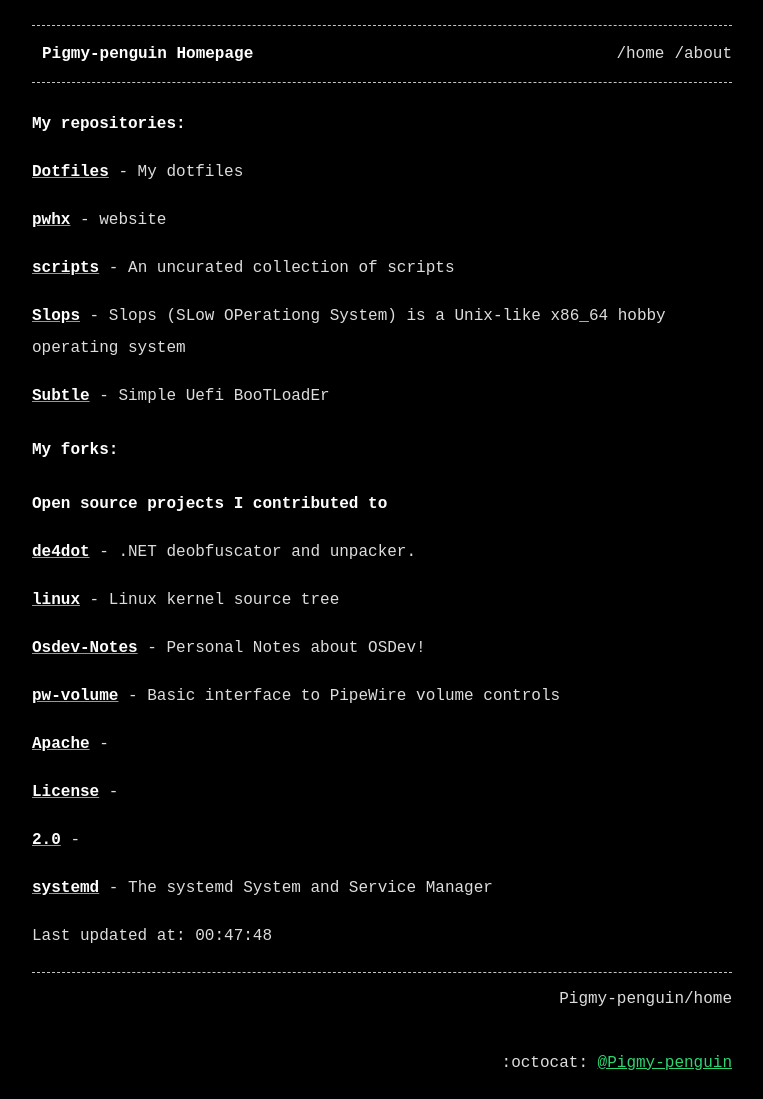
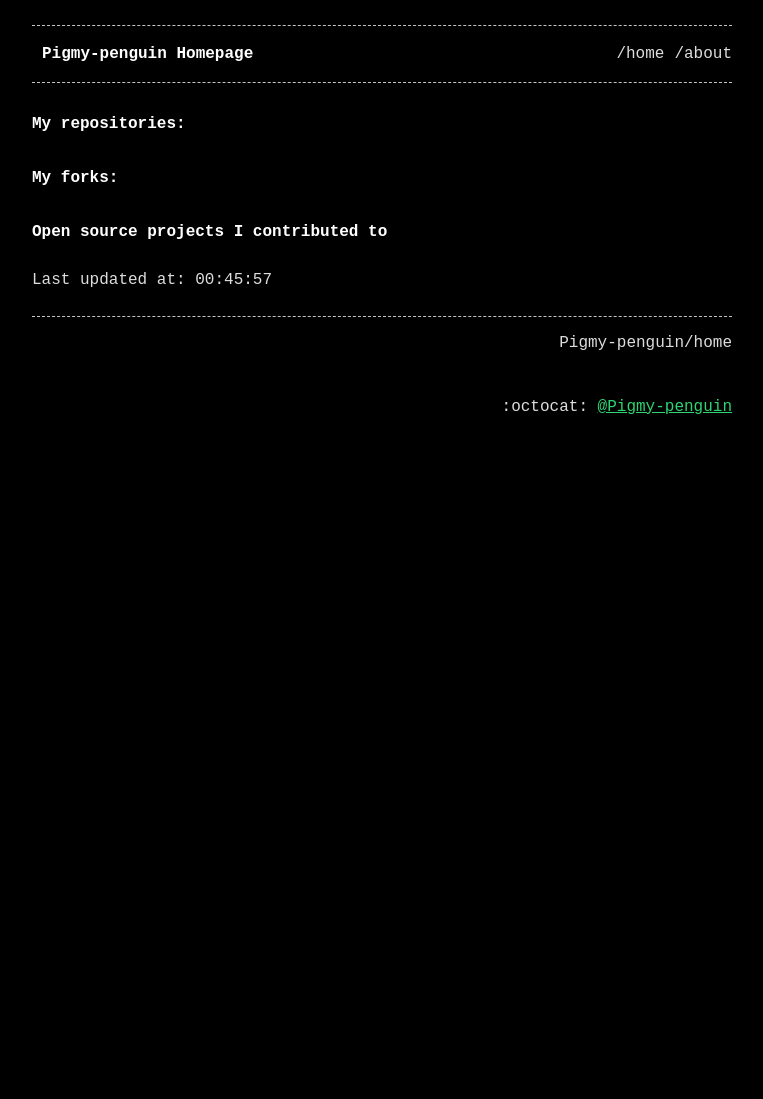
Before and after one commit to Pigmy-penguin/Pigmy-penguin.github.io, a Jekyll site: the page built from index.md, in a window 1280 px wide. Shown: the whole page, without its empty margins (258-1021 px from the left). Built offline with Jekyll 4.4.1, drawn with Linux system fonts in a browser that asks for light colours; after the commit the page ends 900 px from its top, so only the background shows below that.

Commit message:
Auto updating the website

```diff
--- a/index.md
+++ b/index.md
@@ -7,34 +7,8 @@ title: Pigmy-penguin Homepage
 
 ## My repositories:
 
-[**Dotfiles**](https://github.com/Pigmy-penguin/Dotfiles) - My dotfiles
-
-[**pwhx**](https://github.com/Pigmy-penguin/pwhx) - website
-
-[**scripts**](https://github.com/Pigmy-penguin/scripts) - An uncurated collection of scripts
-
-[**Slops**](https://github.com/Pigmy-penguin/Slops) - Slops (SLow OPerationg System) is a Unix-like x86_64 hobby operating system
-
-[**Subtle**](https://github.com/Pigmy-penguin/Subtle) - Simple Uefi BooTLoadEr
-
 ## My forks:
 ### Open source projects I contributed to
 
-[**de4dot**](https://github.com/Pigmy-penguin/de4dot) - .NET deobfuscator and unpacker.
 
-[**linux**](https://github.com/Pigmy-penguin/linux) - Linux kernel source tree
-
-[**Osdev-Notes**](https://github.com/Pigmy-penguin/Osdev-Notes) - Personal Notes about OSDev!
-
-[**pw-volume**](https://github.com/Pigmy-penguin/pw-volume) - Basic interface to PipeWire volume controls
-
-[**Apache**](https://github.com/Pigmy-penguin/Apache) -
-
-[**License**](https://github.com/Pigmy-penguin/License) -
-
-[**2.0**](https://github.com/Pigmy-penguin/2.0) -
-
-[**systemd**](https://github.com/Pigmy-penguin/systemd) - The systemd System and Service Manager
-
-
-Last updated at: 00:47:48
+Last updated at: 00:45:57
```
Also changed, not shown: 2 other files.
